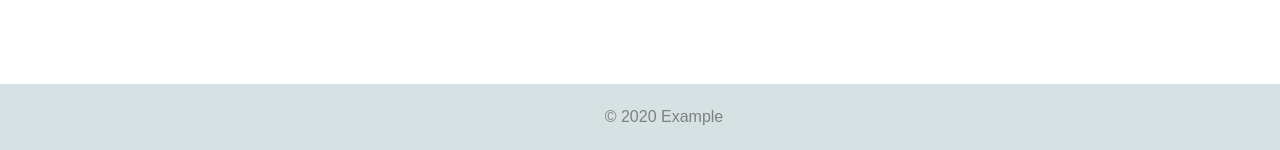
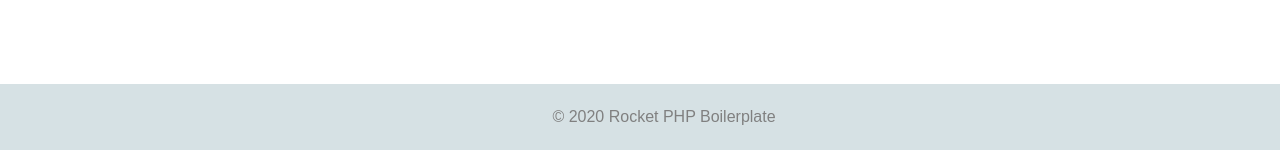
Before and after one commit to angus-boilerplates/Rocket-PHP-Boilerplate, a PHP site: page / in a window 1280 px wide; the page is wider, and only the part inside the window is pictured. Shown: the part 650-800 px from the top of that part. Run offline with PHP 8.4, Linux system fonts and the light colour scheme.

Commit message:
Renamed to ROCKET PHP BOILERPLATE

```diff
--- a/core/a_config.php
+++ b/core/a_config.php
@@ -16,7 +16,7 @@
  * The comment below will appear at the top of every page on your site
  */
 ?>
-<!--Example Website, created by Angus Goody 05/2020-->
+<!--Rocket PHP Boilerplate, created by Angus Goody 07/2020-->
 
 <?php
 
@@ -24,7 +24,7 @@
 $NAV_PAGE="index";
 $CURRENT_PAGE="index";
 $PAGE_TITLE="Home";
-$PAGE_DESCRIPTION="Welcome to Example Website";
+$PAGE_DESCRIPTION="Welcome to Rocket Boilerplate";
 
 
 //Find the path of the current page
@@ -50,7 +50,7 @@ switch ($first_parent) {
 	case '/page_2.php':
 		$NAV_PAGE="page_2";
 		$CURRENT_PAGE="page_2";
-		$PAGE_TITLE="Page 2 | Example Site";
+		$PAGE_TITLE="Page 2 | Rocket Boilerplate";
 		$PAGE_DESCRIPTION="This is a description for Page 2";
 		break;
 
@@ -58,7 +58,7 @@ switch ($first_parent) {
 	case '/page_3.php':
 		$NAV_PAGE="page_3";
 		$CURRENT_PAGE="page_3";
-		$PAGE_TITLE="Page 3 | Example Site";
+		$PAGE_TITLE="Page 3 | Rocket Boilerplate";
 		$PAGE_DESCRIPTION="This is a description for Page 3";
 		break;
 
@@ -66,18 +66,18 @@ switch ($first_parent) {
 	case '/subpages':
 		$NAV_PAGE="subpages";
 		$CURRENT_PAGE="subpages";
-		$PAGE_TITLE="Subpage Home | Example Site";
+		$PAGE_TITLE="Subpage Home | Rocket Boilerplate";
 		$PAGE_DESCRIPTION="This is a description for The index of subpages_1";
 		//A seperate switch for the subpages of this folder
 		switch ($file_base) {
 			case 'sub_page_2.php':
 				$CURRENT_PAGE="subpages/sub_page_2";
-				$PAGE_TITLE="Subpage 2 | Example Site";
+				$PAGE_TITLE="Subpage 2 | Rocket Boilerplate";
 				$PAGE_DESCRIPTION="This is the second subpage on the site";
 				break;
 			case 'sub_page_3.php':
 				$CURRENT_PAGE="subpages/sub_page_3";
-				$PAGE_TITLE="Subpage 3 | Example Site";
+				$PAGE_TITLE="Subpage 3 | Rocket Boilerplate";
 				$PAGE_DESCRIPTION="This is the third subpage on the site";
 				break;
 		}
@@ -87,8 +87,8 @@ switch ($first_parent) {
 	default:
 		$NAV_PAGE="index";
 		$CURRENT_PAGE="index";
-		$PAGE_TITLE="Home | Example Site";
-		$PAGE_DESCRIPTION="Welcome to Example Site";
+		$PAGE_TITLE="Home | Rocket Boilerplate";
+		$PAGE_DESCRIPTION="Welcome to Rocket Boilerplate";
 		break;
 }
 
--- a/includes/footer.php
+++ b/includes/footer.php
@@ -2,9 +2,10 @@
 /*
  * This is the Footer php file, this will appear
  * at the bottom of every page on your site
+ * NOTE: Feel free to use this boilerplate for your own use
  */
 ?>
 
 <footer>
-	&copy 2020 Example
+	&copy 2020 Rocket PHP Boilerplate
 </footer>
--- a/includes/head-tags.php
+++ b/includes/head-tags.php
@@ -10,8 +10,8 @@
 <meta name="description" content="<?php print $PAGE_DESCRIPTION;?>">
 <meta charset="utf-8">
 <meta name="viewport" content="width=device-width, initial-scale=1, shrink-to-fit=no">
-<meta name="keywords" content="example,tags,go,here">
-<meta name="geo.placename" content="location">
+<meta name="keywords" content="example,tags,go,here,rocket,php">
+<meta name="geo.placename" content="Earth">
 <meta name="author" content="Angus Goody">
 <!--Canonical-->
 <link rel="canonical" href="<?php echo $PAGE_CANONICAL ?>"/>
--- a/resources/styles/styles.css
+++ b/resources/styles/styles.css
@@ -1,5 +1,7 @@
 
 /*
+ * ROCKET PHP BOILERPLATE STYLESHEET FILE
+ * Angus Goody 07/2020
  * Stylsheet, includes BOOTSTRAP Matched media queries (sm, md etc)
  */
 
```
